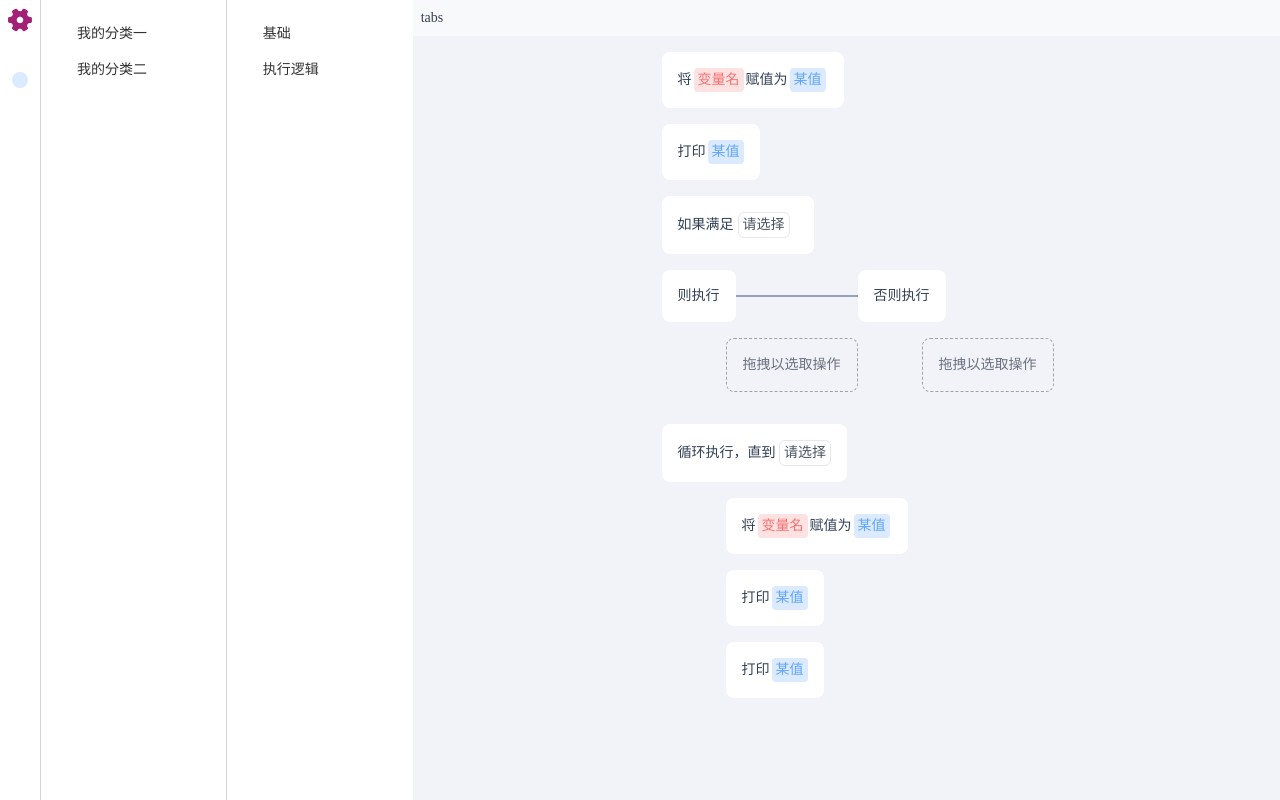
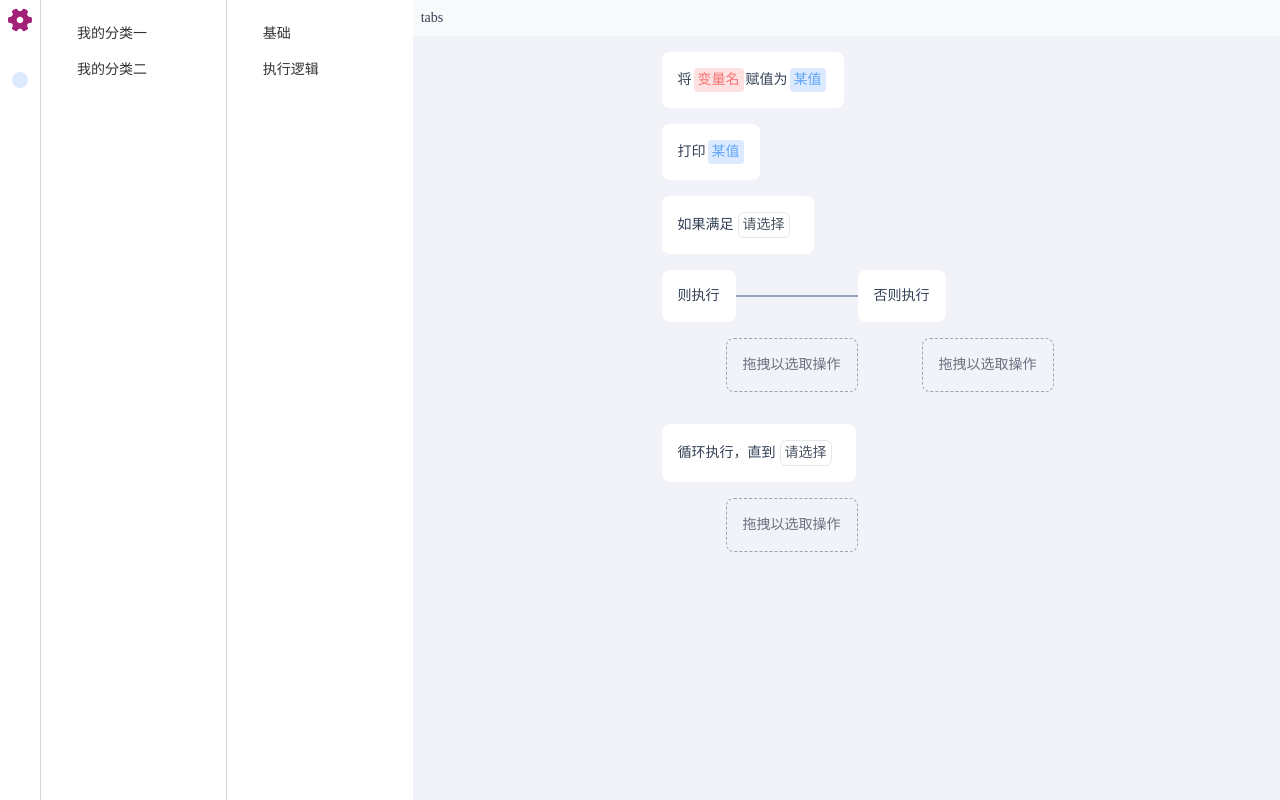
Before and after one commit to qiuying-rpa/client, a Vue app: page /#/designer in a window 1280 px wide. Built offline with nearby package versions, Linux system fonts and the light colour scheme.

Commit message:
feat: kwargs-form component

```diff
--- a/src/components/base/DotForm.vue
+++ b/src/components/base/DotForm.vue
@@ -1,5 +1,5 @@
 <template>
-  <div class="relative overflow-visible" ref="containerRef">
+  <div class="relative overflow-visible" ref="containerRef" @mouseover.stop @mouseout.stop>
     <slot name="activator" :attrs="{ onClick: toggleOverlay }">
       <div @click.stop.capture="toggleOverlay">
         <icon-button :icon="`${overlay ? 'i-mdi-circle-outline' : 'i-mdi-circle'} text-xs`" />
@@ -8,28 +8,7 @@
     <div
       class="pa-3 bg-white shadow rd-2 z-1024 absolute top-50% translate-y--50% left-100% translate-x-5px"
       v-if="overlay">
-      <slot>
-        <div class="flex items-center">
-          <div class="flex flex-col shrink-0">
-            <div class="justify-end text-xs h-7.5 flex items-center">
-              <span class="c-red">*</span>
-              <span class="mr-2">Name:</span>
-            </div>
-            <div class="justify-end text-xs h-7.5 flex items-center">
-              <span class="c-red">*</span>
-              <span class="mr-2">Age:</span>
-            </div>
-          </div>
-          <div>
-            <div class="h-7.5 flex items-center">
-              <plain-value />
-            </div>
-            <div class="h-7.5 flex items-center">
-              <plain-value />
-            </div>
-          </div>
-        </div>
-      </slot>
+      <slot></slot>
     </div>
   </div>
 </template>
--- /dev/null
+++ b/src/components/base/KwargsForm.vue
@@ -0,0 +1,36 @@
+<template>
+  <div class="flex flex-col">
+    <template v-for="item, index in props.modelValue" :key="index">
+      <div v-if="Object.prototype.toString.call(item) === '[object Object]'"
+        class="flex items-center min-h-7.5">
+        <i class="inline-block text-lg mr-1 i-mdi-circle-medium"
+          v-if="!(props.inside || props.inside === '')" />
+        <span class="text-xs mx-1 whitespace-nowrap">{{ (item as KwargsFormModelValue).label }}</span>
+        <template v-if="typeof (item as KwargsFormModelValue).value === 'string'">
+          <q-select v-if="(item as KwargsFormModelValue).options"
+            :items="(item as KwargsFormModelValue).options" />
+          <uncertain-value v-else />
+        </template>
+        <template v-else>
+          <kwargs-form inside class="mt-2 b-l-1 b-l-gray-3 b-l-solid ml-2 rd-12px pl-2"
+            :modelValue="(item as KwargsFormModelValue).value as KwargsFormModelValue[]" />
+        </template>
+      </div>
+      <div v-else class="flex items-center" :class="{ 'mt-2': index > 0 }">
+        <kwargs-form inside :modelValue="item as KwargsFormModelValue[]"
+          class="b-l-1 b-l-gray-3 b-l-solid rd-12px pl-2" />
+        <icon-button :icon="index > 0 ? 'i-mdi-minus' : 'i-mdi-plus'" class="ml-2" />
+      </div>
+    </template>
+  </div>
+</template>
+
+<script setup lang="ts">
+
+interface Props {
+  modelValue?: KwargsFormModelValue[] | KwargsFormModelValue[][]
+  inside?: any
+}
+
+const props = defineProps<Props>()
+</script>
--- a/src/components/common/PlainCard.vue
+++ b/src/components/common/PlainCard.vue
@@ -14,8 +14,8 @@
 import { ref } from 'vue'
 
 interface Props {
-  dashed: any,
-  transparent: any,
+  dashed?: any,
+  transparent?: any,
 }
 
 defineProps<Props>()
--- a/src/components/exec/ExecCircular.vue
+++ b/src/components/exec/ExecCircular.vue
@@ -1,41 +1,112 @@
 <template>
   <node-shell class="mt-4">
-    <plain-card class="relative" @remove="$attrs.onRemove">
-      <div>
+    <plain-card class="relative select-none" @remove="$attrs.onRemove">
+      <div class="flex items-center">
         循环执行，直到
-        <q-select class="inline-block" :items="[
+        <q-select class="inline-block mx-1" :items="[
           {
             title: '遍历所有元素',
             value: 'iteration'
           },
           {
-            title: '条件不满足',
-            value: 'conditionFalsy'
+            title: '所有条件不满足',
+            value: 'allConditionFalsy'
+          },
+          {
+            title: '任意条件不满足',
+            value: 'anyConditionFalsy'
           }
-        ]" v-model="circularTarget" />
+        ]" v-model="circulationType" />
+        <dot-form>
+          <kwargs-form :modelValue="[
+            {
+              label: '访问目标',
+              argName: 'target',
+              value: ''
+            },
+            {
+              label: '嵌套',
+              argName: 'nested',
+              value: [
+                {
+                  label: '索引',
+                  argName: 'index',
+                  value: ''
+                },
+                {
+                  label: '索引',
+                  argName: 'index',
+                  value: ''
+                },
+                {
+                  label: '数组',
+                  argName: 'array',
+                  value: [
+                    [
+                      {
+                        label: '选择',
+                        argName: 'select',
+                        value: '',
+                        options: [
+                          { title: 'foo', value: 'bar' }
+                        ]
+                      },
+                      {
+                        label: '选择',
+                        argName: 'select',
+                        value: '',
+                        options: [
+                          { title: 'foo', value: 'bar' }
+                        ]
+                      }
+                    ],
+                    [
+                      {
+                        label: '选择',
+                        argName: 'select',
+                        value: '',
+                        options: [
+                          { title: 'foo', value: 'bar' }
+                        ]
+                      },
+                      {
+                        label: '选择',
+                        argName: 'select',
+                        value: ''
+                      }
+                    ]
+                  ]
+                }
+              ]
+            },
+          ]" />
+        </dot-form>
       </div>
     </plain-card>
   </node-shell>
   <div>
     <div class="pl-8">
-      <div
-        class="pl-8 py-4 relative before-content-none before-w-0.4 before-h-100% before-absolute before-left-0 before-bg-slate w-fit box-border before-top-0">
-        <node-shell>
-          <set-variable />
-        </node-shell>
-        <node-shell class="mt-4">
-          <print-log />
-        </node-shell>
-        <node-shell class="mt-4">
-          <print-log />
-        </node-shell>
-      </div>
+      <exec-sequential class="py-4 before-top-0" :modelValue="props.modelValue?.circulationBody || []"
+        @update:modelValue="emits('update:modelValue', { ...props.modelValue, circulationBody: $event })" />
     </div>
   </div>
 </template>
 
 <script setup lang="ts">
-import { ref } from 'vue'
+import { computed } from 'vue'
 
-const circularTarget = ref('')
+interface Props {
+  modelValue?: {
+    circulationType: string
+    circulationBody: ProcessNode[]
+  }
+}
+
+const props = defineProps<Props>()
+const emits = defineEmits(['update:modelValue'])
+
+const circulationType = computed({
+  set: (circulationType) => emits('update:modelValue', { ...props.modelValue, circulationType }),
+  get: () => props.modelValue?.circulationType
+})
 </script>
--- a/src/components/exec/ExecConditional.vue
+++ b/src/components/exec/ExecConditional.vue
@@ -13,7 +13,7 @@
               title: '任意条件',
               value: 'any'
             }
-          ]" v-model="logic" />
+          ]" v-model="conditionType" />
           <dot-form>
             <condition-item :modelValue="condition" @update:modelValue="conditions[index] = $event"
               v-for="condition, index in conditions" :key="index + refreshKey"
@@ -62,7 +62,7 @@ import { reactive, ref, computed } from 'vue'
 
 interface Props {
   modelValue?: {
-    logic: 'any' | 'all'
+    conditionType: 'any' | 'all'
     conditions: ConditionItem[]
     truthy: ProcessNode[]
     falsy: ProcessNode[]
@@ -84,7 +84,7 @@ type ConditionsItem = ConditionItem & {
 const props = withDefaults(defineProps<Props>(), {
   modelValue () {
     return {
-      logic: 'all',
+      conditionType: 'all',
       conditions: [],
       truthy: [],
       falsy: [],
@@ -99,9 +99,9 @@ const addFalsyButton = ref(false)
 const hideButtonTimerHandle = ref<NodeJS.Timeout | null>(null)
 const conditions = reactive<ConditionsItem[]>([{ ...blankCondition, onAdd: addCondition }])
 
-const logic = computed({
-  set: (logic) => emits('update:modelValue', { ...props.modelValue, logic }),
-  get: () => props.modelValue.logic
+const conditionType = computed({
+  set: (conditionType) => emits('update:modelValue', { ...props.modelValue, conditionType }),
+  get: () => props.modelValue.conditionType
 })
 
 function addCondition () {
--- /dev/null
+++ b/src/types/base.d.ts
@@ -0,0 +1,6 @@
+interface KwargsFormModelValue {
+  label: string
+  argName: string
+  value: string | KwargsFormModelValue[] | KwargsFormModelValue[][]
+  options?: SimpleItem[]
+}
```
